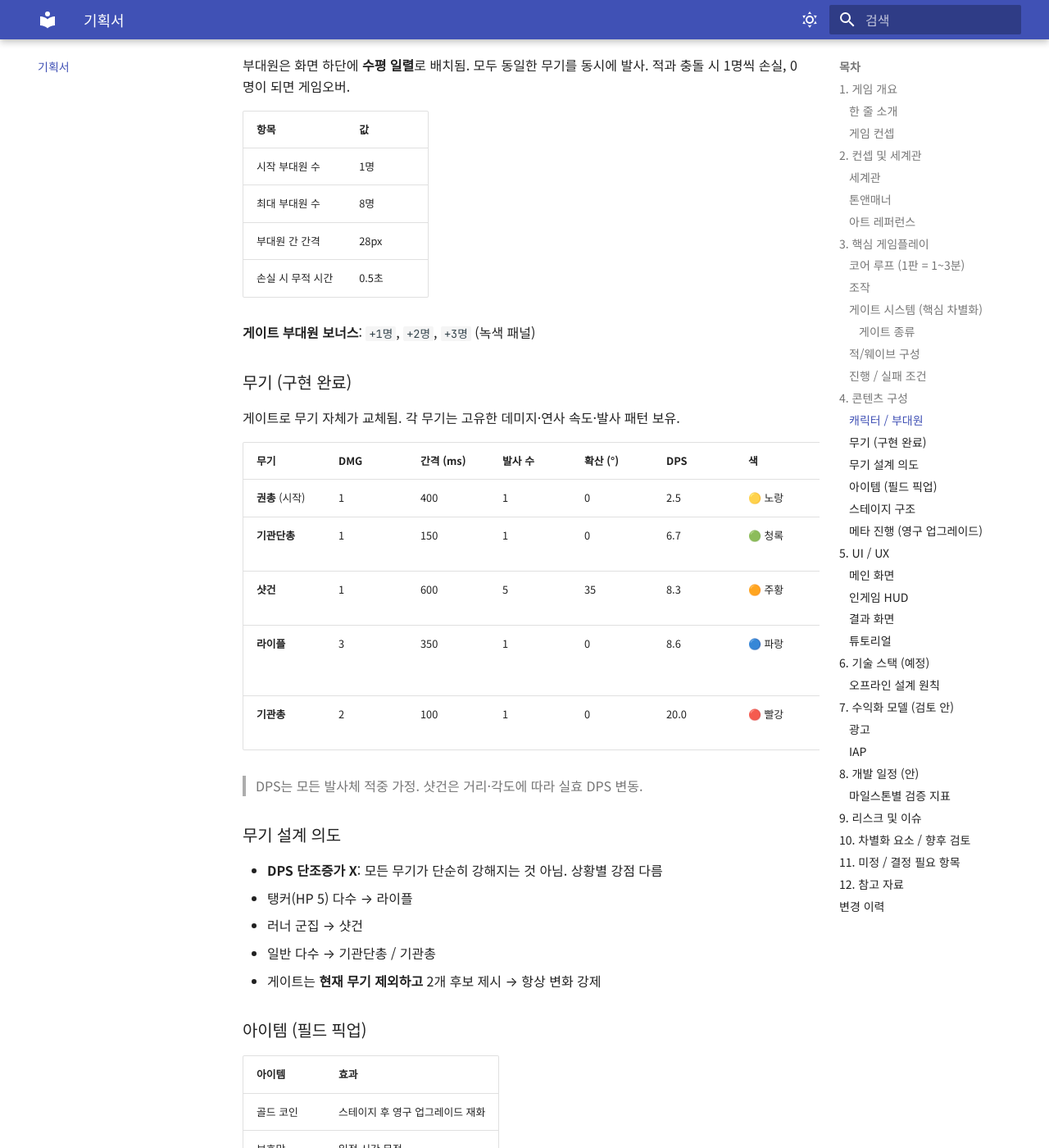
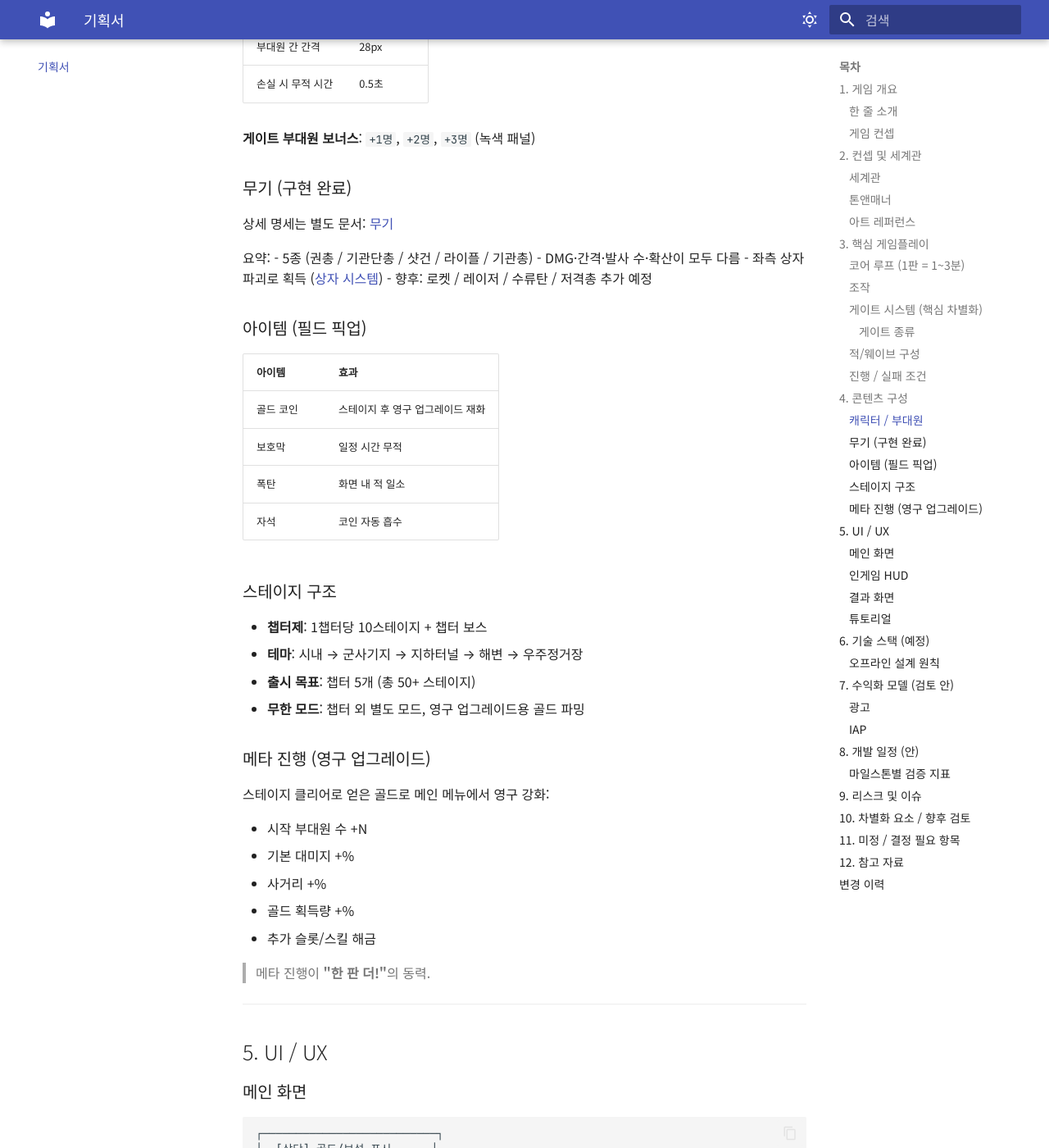
Before and after one commit to suan2z/wellbeangame01, an MkDocs documentation site: the page built from docs/기획서.md, in a window 1280 px wide and 1400 px high, scrolled down 3330 px. Shown: the whole window at 82% size. Built offline with MkDocs 1.6.1 and Material for MkDocs 9.7.7, drawn with Linux system fonts in a browser that asks for light colours; part of the change alters nothing that is shown; some of the changed text lies outside the part shown.

Commit message:
docs: 적 웨이브 / 무기 표를 별도 문서로 분리
기존 기획서.md에 인라인되어 있던 적/무기 명세를 독립 문서로 추출.
nav에 '콘텐츠' 섹션 신설 (적/무기/상자 3개 페이지).

## 신규 문서

- docs/적.md: 적 종류 (Normal/Runner/Tanker) + 가속 곡선 + 스폰 정책 + 향후 후보
- docs/무기.md: 무기 5종 상세 + 발사 패턴 + 상자별 드롭 매핑 + 향후 후보

## 기획서 축약

- '### 적/웨이브 구성': 표 → 요약 + 적 문서 링크
- '### 무기': 표 → 요약 + 무기 문서 링크 + 상자 링크
- '### 무기 설계 의도' 섹션은 무기.md로 이전

## nav 구조

기존:
  - 홈
  - 기획서
  - 상자 시스템

이후:
  - 홈
  - 기획서
  - 콘텐츠/
      - 적 / 웨이브
      - 무기
      - 상자 시스템

````diff
--- a/docs/기획서.md
+++ b/docs/기획서.md
@@ -91,15 +91,13 @@ YouTube 광고로 유명한 **「Last War: Survival」**의 핵심 메커닉(3
 
 ### 적/웨이브 구성
 
-| 적 타입 | 특징 |
-|---------|------|
-| 일반 좀비 | 느림, 약함, 다수 |
-| 러너 좀비 | 빠름, 약함 |
-| 탱커 좀비 | 느림, 강함 |
-| 자폭 좀비 | 빠름 + 부대원 수 -1 |
-| **보스** | 스테이지 끝, 패턴 보유 |
+상세 명세는 별도 문서: [적 / 웨이브](적.md)
 
-웨이브는 점진적으로 강도 상승: 일반 → 혼합 → 미니보스 → 게이트 → 반복 → 최종 보스
+요약:
+- 3종 (Normal / Runner / Tanker), 가중치 60/25/15
+- 평균 도달 시간 약 15초
+- 점수 가속 (캡 +40 px/s)
+- 향후: 자폭 / 분열 / 실드 / 보스 추가 예정
 
 ### 진행 / 실패 조건
 
@@ -125,25 +123,13 @@ YouTube 광고로 유명한 **「Last War: Survival」**의 핵심 메커닉(3
 
 ### 무기 (구현 완료)
 
-게이트로 무기 자체가 교체됨. 각 무기는 고유한 데미지·연사 속도·발사 패턴 보유.
+상세 명세는 별도 문서: [무기](무기.md)
 
-| 무기 | DMG | 간격 (ms) | 발사 수 | 확산 (°) | DPS | 색 | 특징 |
-|------|-----|----------|---------|---------|-----|-----|------|
-| **권총** (시작) | 1 | 400 | 1 | 0 | 2.5 | 🟡 노랑 | 기준 무기 |
-| **기관단총** | 1 | 150 | 1 | 0 | 6.7 | 🟢 청록 | 빠른 연사, 약한 한 방 |
-| **샷건** | 1 | 600 | 5 | 35 | 8.3 | 🟠 주황 | 광역, 군집 처리 강함 |
-| **라이플** | 3 | 350 | 1 | 0 | 8.6 | 🔵 파랑 | 한 발이 묵직, 탱커 처리 |
-| **기관총** | 2 | 100 | 1 | 0 | 20.0 | 🔴 빨강 | 폭딜, 긴급 상황 |
-
-> DPS는 모든 발사체 적중 가정. 샷건은 거리·각도에 따라 실효 DPS 변동.
-
-### 무기 설계 의도
-
-- **DPS 단조증가 X**: 모든 무기가 단순히 강해지는 것 아님. 상황별 강점 다름
-- 탱커(HP 5) 다수 → 라이플
-- 러너 군집 → 샷건
-- 일반 다수 → 기관단총 / 기관총
-- 게이트는 **현재 무기 제외하고** 2개 후보 제시 → 항상 변화 강제
+요약:
+- 5종 (권총 / 기관단총 / 샷건 / 라이플 / 기관총)
+- DMG·간격·발사 수·확산이 모두 다름
+- 좌측 상자 파괴로 획득 ([상자 시스템](상자.md))
+- 향후: 로켓 / 레이저 / 수류탄 / 저격총 추가 예정
 
 ### 아이템 (필드 픽업)
 
--- /dev/null
+++ b/docs/무기.md
@@ -0,0 +1,80 @@
+# 무기
+
+부대원이 모두 동일 무기를 동시에 발사. 무기는 **상자를 파괴**해 드롭된 아이템을 부대원이 주워서 교체됨.
+
+---
+
+## 무기 일람 (구현 완료)
+
+| 무기 | DMG | 간격 (ms) | 발사 수 | 확산 (°) | 발사 속도 | DPS | 색 | 특징 |
+|------|-----|----------|---------|---------|----------|-----|-----|------|
+| **권총** (시작) | 1 | 400 | 1 | 0 | 700 | 2.5 | 🟡 노랑 | 기준 무기 |
+| **기관단총** | 1 | 150 | 1 | 0 | 700 | 6.7 | 🟢 청록 | 빠른 연사, 약한 한 방 |
+| **샷건** | 1 | 600 | **5** | **35** | 620 | 8.3\* | 🟠 주황 | 부채꼴 광역, 군집 처리 |
+| **라이플** | **3** | 350 | 1 | 0 | 850 | 8.6 | 🔵 파랑 | 한 발 묵직, 탱커 처리 |
+| **기관총** | 2 | 100 | 1 | 0 | 700 | 20.0 | 🔴 빨강 | 폭딜, 긴급 상황 |
+
+\* 샷건 DPS는 모든 발사체 적중 가정. 거리·각도에 따라 실효 DPS 감소.
+
+---
+
+## 발사 패턴
+
+```
+바이트당 발사 횟수: 1초 ÷ (interval / 1000) = 1000 / interval
+```
+
+| 무기 | 발사 빈도 |
+|------|-----------|
+| 권총 | 초당 2.5발 |
+| 기관단총 | 초당 6.67발 |
+| 샷건 | 초당 1.67발 × 5탄 = 8.3탄 |
+| 라이플 | 초당 2.86발 |
+| 기관총 | 초당 10발 |
+
+부대원 N명이면 총 발사 수 = 위 빈도 × N.
+
+---
+
+## 무기 설계 의도
+
+DPS만 보면 기관총이 압도적이지만, **DPS 단조증가는 아님**. 상황별 강점:
+
+| 적 상황 | 추천 무기 | 이유 |
+|---------|----------|------|
+| 일반 좀비 대량 (1HP) | 기관총 / 기관단총 | 빠른 처리 |
+| 러너 군집 | 샷건 | 부채꼴로 다수 한 번에 |
+| 탱커 (5HP) 다수 | 라이플 (DMG 3) | 2발이면 처치 |
+| 초반 / 보스 | 라이플 / 기관총 | 안정적 |
+
+게이트가 아닌 **상자 시스템**으로 변경되어, 플레이어는 좌측에서 자신이 원하는 상자를 파괴해서 무기를 선택. 상황 변화에 따라 적극 교체 권장.
+
+---
+
+## 상자별 드롭 매핑
+
+| 상자 | HP | 드롭 무기 |
+|------|-----|---------|
+| 나무 | 3 | 기관단총 |
+| 철제 | 8 | 샷건 |
+| 강화 | 15 | 라이플 |
+| 군용 | 25 | 기관총 |
+
+상세 [상자 시스템](상자.md) 참조.
+
+---
+
+## 발사체 비주얼
+
+모든 발사체는 반지름 5의 흰색 원에 **무기 컬러로 틴트**. 무기별 색을 일관되게 적용.
+
+---
+
+## 향후 추가 후보
+
+| 무기 (예정) | DMG | 간격 | 특징 |
+|------------|-----|------|------|
+| **로켓** | 5 + 광역 | 1000 | 폭발 시 주변 적 데미지 |
+| **레이저** | 1 (연속) | 0 (지속선) | 직선 관통 |
+| **수류탄** | 4 광역 | 800 | 포물선 투척, 착지 시 폭발 |
+| **저격총** | 8 | 800 | 화면 끝까지 즉시 도달 |
--- /dev/null
+++ b/docs/적.md
@@ -0,0 +1,75 @@
+# 적 / 웨이브
+
+화면 중앙 80% 영역(x = 81 ~ 459)에서 위에서 아래로 등장. 부대원과 충돌 시 부대원 1명 손실, 부대원 발사체에 HP 모두 소진 시 처치 + 점수 획득.
+
+---
+
+## 적 종류 (구현 완료)
+
+| 타입 | HP | 속도 | 크기(반지름) | 점수 | 출현률 | 색 | 도달 시간\* |
+|------|----|------|------------|------|-------|-----|-----------|
+| **Normal** | 1 | 45 | 22 | 1 | 60% | 🔴 빨강 | 약 15.2초 |
+| **Runner** | 1 | 65 | 14 (작음) | 2 | 25% | 🟢 청록 | 약 10.5초 |
+| **Tanker** | 5 | 30 | 32 (큼) | 5 | 15% | 🟣 자주 | 약 22.8초 |
+
+\* 플레이어 위치(y=652) 도달 기준, 점수 0 상태.
+\* 점수 증가에 따라 가속(최대 +40px/s)되지만 평균 5초 미만 미발생 보장.
+
+가중 평균 도달 시간: **약 15.1초**.
+
+---
+
+## HP 바
+
+`HP > 1`인 적(Tanker)에게만 머리 위에 가로 막대 형태 HP 바 표시.
+
+- 너비 = 반지름 × 1.8 (약 58px)
+- 어두운 배경 + 빨강 전경
+- 피격 시 `hp / maxHp` 비율로 폭 축소
+
+---
+
+## 스폰
+
+- 간격: **60ms** (초당 16.67마리)
+- 위치: 중앙 영역 무작위 x, y = -radius(화면 위)
+- 풀링 적용: 같은 적 객체를 재사용 (최대 250개 풀)
+
+---
+
+## 점수 가속 곡선
+
+```
+speedBoost = min(score × 0.3, 40)
+final_speed = base_speed + speedBoost
+```
+
+| 점수 | speedBoost | Normal 도달 | Runner 도달 | Tanker 도달 |
+|------|-----------|-----------|-----------|-----------|
+| 0 | 0 | 15.2초 | 10.5초 | 22.8초 |
+| 50 | 15 | 11.4초 | 8.5초 | 15.2초 |
+| 100 | 30 | 9.1초 | 7.2초 | 11.4초 |
+| 134+ | 40 (캡) | 8.5초 | 6.8초 | 10.5초 |
+
+---
+
+## 향후 추가 후보
+
+| 타입 (예정) | 특징 |
+|------------|------|
+| **자폭** | 부대원 충돌 시 +1명 추가 손실 |
+| **분열** | 사망 시 작은 적 N마리 생성 |
+| **실드** | 일정 시간 무적, 후방에서 약점 |
+| **보스** | 챕터 끝 거대 적, HP 100+, 패턴 |
+
+---
+
+## 웨이브 디자인 방향 (계획)
+
+현재: 가중치 기반 무작위 스폰.
+향후: 점수 / 시간 기반 웨이브 구성.
+
+- 0~30점: Normal 위주
+- 30~100점: Normal + Runner
+- 100~200점: + Tanker 비중 증가
+- 200점~: 보스 등장 + 가속 강화
--- a/mkdocs.yml
+++ b/mkdocs.yml
@@ -66,4 +66,7 @@ markdown_extensions:
 nav:
   - 홈: index.md
   - 기획서: 기획서.md
-  - 상자 시스템: 상자.md
+  - 콘텐츠:
+      - 적 / 웨이브: 적.md
+      - 무기: 무기.md
+      - 상자 시스템: 상자.md
````
